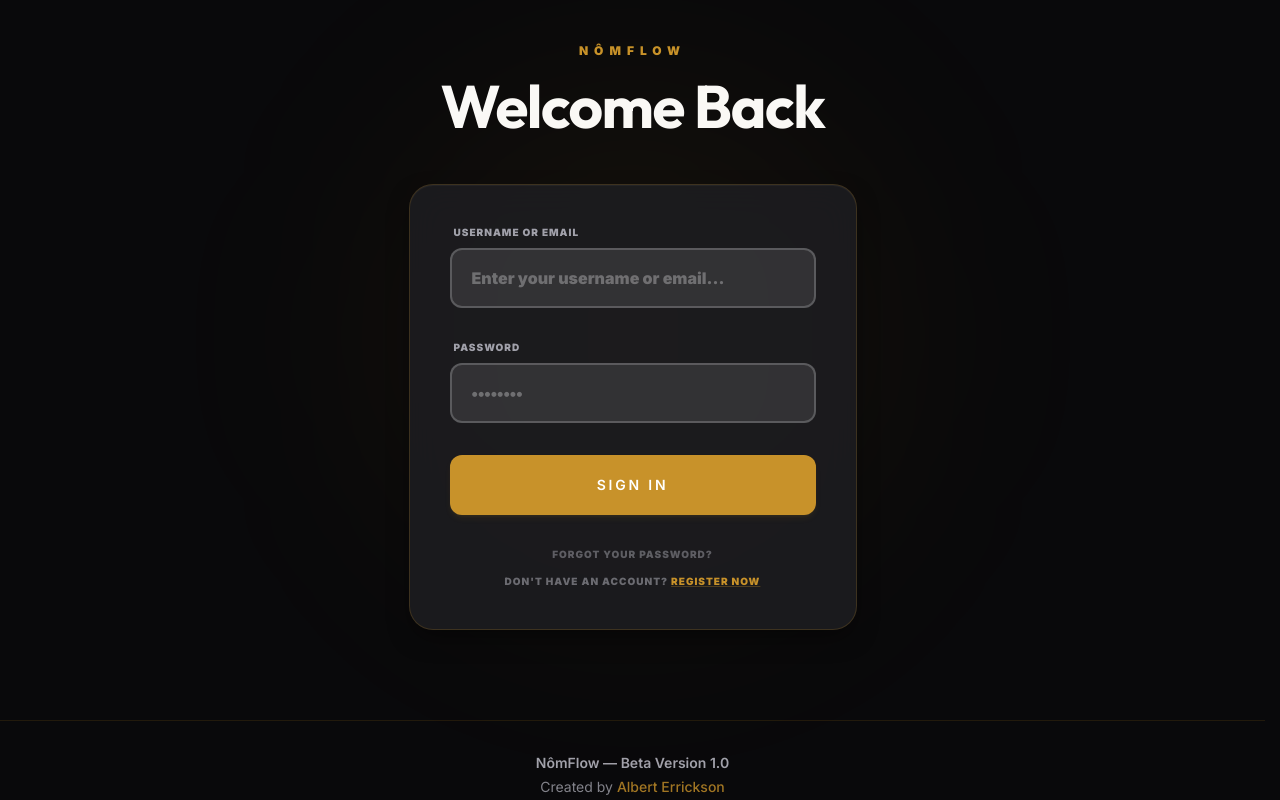
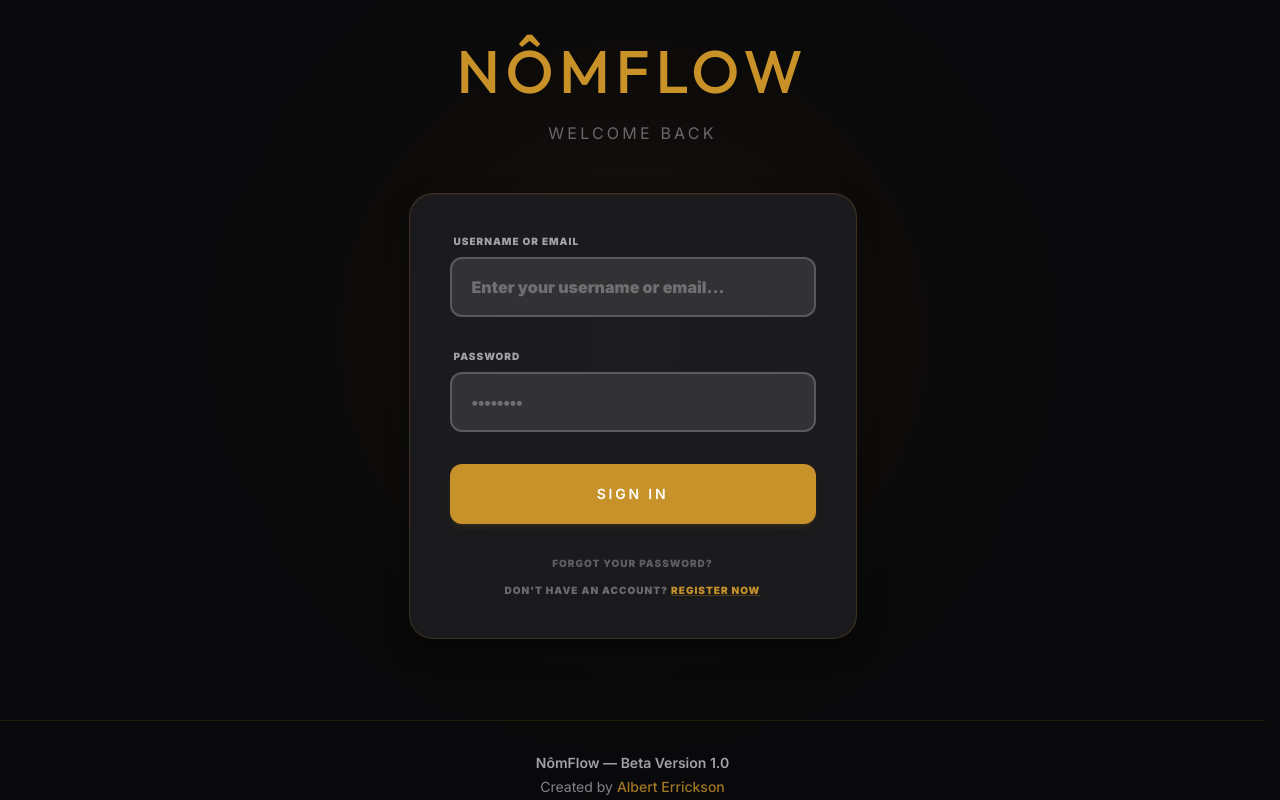
Before and after one commit to Aerbote88/Nomflow, a Next.js app in the folder frontend/: page /login in a window 1280 px wide. Built offline with nearby package versions, Linux system fonts and the light colour scheme.

Commit message:
networking and ui changes

```diff
--- a/frontend/src/app/login/page.tsx
+++ b/frontend/src/app/login/page.tsx
@@ -51,11 +51,11 @@ export default function LoginPage() {
             {/* Background Decorative Elements */}
             <div className="absolute top-1/2 left-1/2 -translate-x-1/2 -translate-y-1/2 w-[500px] h-[500px] bg-accent-gold/5 blur-[120px] rounded-full pointer-events-none" />
 
-            <header className="mb-12 text-center animate-in fade-in slide-in-from-top-4 duration-1000">
-                <div className="text-[12px] font-black text-accent-primary uppercase tracking-[0.5em] mb-4">
+            <header className="mb-12 text-center flex flex-col items-center animate-in fade-in slide-in-from-top-4 duration-1000">
+                <div className="text-5xl md:text-6xl font-display font-medium text-accent-primary uppercase tracking-[0.1em] mb-3 leading-tight">
                     NômFlow
                 </div>
-                <h1 className="text-5xl md:text-6xl font-display font-bold text-text-primary tracking-tight">
+                <h1 className="text-sm md:text-base font-normal text-text-secondary/60 tracking-[0.2em] uppercase">
                     Welcome Back
                 </h1>
             </header>
--- a/frontend/src/app/study/page.tsx
+++ b/frontend/src/app/study/page.tsx
@@ -132,10 +132,13 @@ function StudyContent() {
                     noMoreRemaining.current = true;
                 }
 
-                // Client-side guard against duplicates already in queue
+                // Client-side guard against duplicates already in queue or reviewed in this session
                 const currentIds = new Set([currentItemRef.current, ...queueRef.current]
                     .filter(Boolean)
                     .map(i => `${i!.item_type}:${i!.content_id}`));
+
+                // Also add reviewed items to the client-side exclusion set
+                reviewedInSession.current.forEach(id => currentIds.add(id));
 
                 const uniqueNewItems = newItems.filter(item =>
                     !currentIds.has(`${item.item_type}:${item.content_id}`)
@@ -170,11 +173,12 @@ function StudyContent() {
     // Save session state to localStorage whenever it changes (SRS only)
     useEffect(() => {
         if (mode === 'random') return;
-        if (currentItem || queue.length > 0) {
+        if (currentItem || queue.length > 0 || reviewedInSession.current.size > 0) {
             const sessionState = {
                 queue,
                 currentItem,
                 stats,
+                reviewedIds: Array.from(reviewedInSession.current),
                 timestamp: Date.now()
             };
             localStorage.setItem(sessionKey, JSON.stringify(sessionState));
@@ -196,7 +200,12 @@ function StudyContent() {
                 const oneHour = 60 * 60 * 1000;
                 if (Date.now() - sessionState.timestamp < oneHour) {
                     setQueue(sessionState.queue || []);
+                    queueRef.current = sessionState.queue || [];
                     setCurrentItem(sessionState.currentItem || null);
+                    currentItemRef.current = sessionState.currentItem || null;
+                    if (sessionState.reviewedIds) {
+                        reviewedInSession.current = new Set(sessionState.reviewedIds);
+                    }
                     setStats({ due: 0, studied: sessionState.stats?.studied || 0 });
                     setLoading(false);
                     // Fetch fresh due count — don't trust stale localStorage value
```
